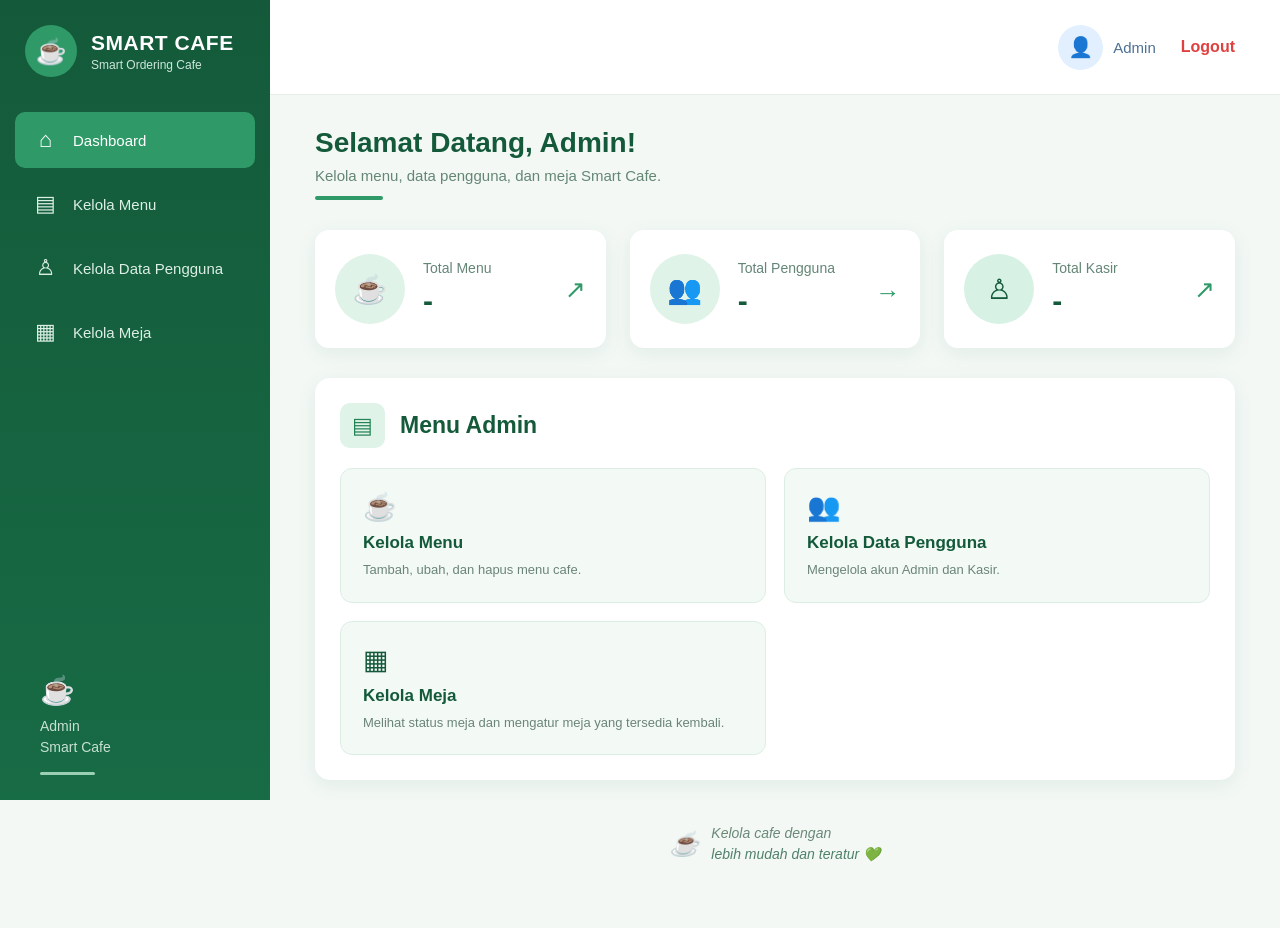
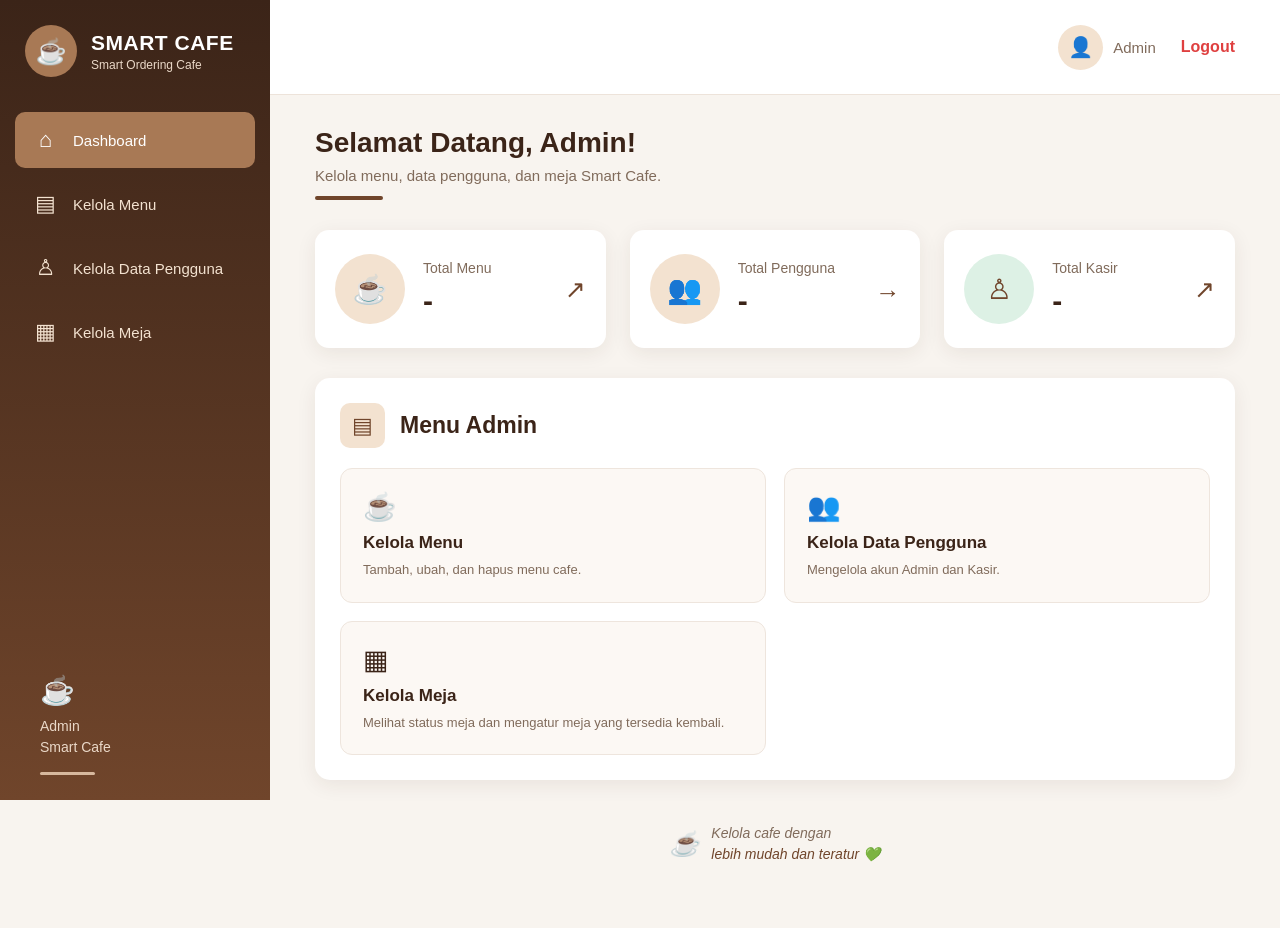
Before and after one commit to resikahutagalung1-creator/PBLIF3-ME06-Aplikasi-Smart-Ordering-Cafe-Berbasis-Rekomendasi-Menu, a Laravel app: page /admin/dashboard in a window 1280 px wide. Run offline with Laravel 12, Linux system fonts and the light colour scheme; a user stored in the database is signed in; data comes from the database, SQL or seed files in the repository.

Commit message:
update tampilan admin dan fitur logout admin

```diff
--- a/public/css/admin.css
+++ b/public/css/admin.css
@@ -1,3 +1,4 @@
+
 /* =====================================================
    RESET
 ===================================================== */
@@ -10,8 +11,8 @@
 
 body {
     font-family: Arial, Helvetica, sans-serif;
-    background: #f3f8f5;
-    color: #145a3a;
+    background: #F8F4EF;
+    color: #3B2418;
 }
 
 
@@ -39,8 +40,8 @@ body {
 
     background: linear-gradient(
         180deg,
-        #145a3a,
-        #176b45
+        #3B2418,
+        #70452B
     );
 
     color: white;
@@ -70,7 +71,7 @@ body {
 
     border-radius: 50%;
 
-    background: #2f9a68;
+    background: #A87955;
 
     display: flex;
     align-items: center;
@@ -91,7 +92,7 @@ body {
 
     font-size: 12px;
 
-    color: #cde7da;
+    color: #EAD8C8;
 }
 
 
@@ -122,7 +123,7 @@ body {
 
     border-radius: 10px;
 
-    color: #dcefe5;
+    color: #F3E2D0;
 
     text-decoration: none;
 
@@ -132,13 +133,13 @@ body {
 }
 
 .sidebar-menu a:hover {
-    background: #238052;
+    background: #8A5B3C;
 
     color: white;
 }
 
 .sidebar-menu a.active {
-    background: #2f9a68;
+    background: #A87955;
 
     color: white;
 }
@@ -166,7 +167,7 @@ body {
     left: 40px;
     bottom: 25px;
 
-    color: #c7e0d2;
+    color: #EAD8C8;
 
     font-size: 14px;
 
@@ -183,7 +184,7 @@ body {
     width: 55px;
     height: 3px;
 
-    background: #9bd0b4;
+    background: #D7B89E;
 
     border-radius: 10px;
 
@@ -213,7 +214,7 @@ body {
 
     background: white;
 
-    border-bottom: 1px solid #e5eee9;
+    border-bottom: 1px solid #EDE3DA;
 
     display: flex;
 
@@ -236,7 +237,7 @@ body {
 
     gap: 10px;
 
-    color: #4d7095;
+    color: #806B5B;
 
     font-size: 15px;
 }
@@ -247,7 +248,7 @@ body {
 
     border-radius: 50%;
 
-    background: #e1efff;
+    background: #F3E2D0;
 
     display: flex;
 
@@ -300,7 +301,7 @@ body {
 .page-title h1 {
     margin-bottom: 8px;
 
-    color: #145a3a;
+    color: #3B2418;
 
     font-size: 28px;
 
@@ -310,7 +311,7 @@ body {
 .page-title p {
     margin-bottom: 12px;
 
-    color: #648675;
+    color: #806B5B;
 
     font-size: 15px;
 }
@@ -319,7 +320,7 @@ body {
     width: 68px;
     height: 4px;
 
-    background: #2f9a68;
+    background: #70452B;
 
     border-radius: 10px;
 }
@@ -356,7 +357,7 @@ body {
 
     box-shadow:
         0 5px 20px
-        rgba(27, 97, 65, 0.08);
+        rgba(59, 36, 24, 0.08);
 
     transition: 0.2s;
 }
@@ -366,7 +367,7 @@ body {
 
     box-shadow:
         0 8px 25px
-        rgba(27, 97, 65, 0.12);
+        rgba(59, 36, 24, 0.12);
 }
 
 
@@ -382,7 +383,9 @@ body {
 
     border-radius: 50%;
 
-    background: #dff3e8;
+    background: #F3E2D0;
+
+    color: #70452B;
 
     display: flex;
 
@@ -393,7 +396,7 @@ body {
 }
 
 .stat-icon-success {
-    background: #d7f2e4;
+    background: #DDF1E5;
 }
 
 .stat-content {
@@ -403,13 +406,13 @@ body {
 .stat-title {
     margin-bottom: 8px;
 
-    color: #648675;
+    color: #806B5B;
 
     font-size: 14px;
 }
 
 .stat-number {
-    color: #145a3a;
+    color: #3B2418;
 
     font-size: 30px;
 
@@ -417,7 +420,7 @@ body {
 }
 
 .stat-arrow {
-    color: #2f9a68;
+    color: #70452B;
 
     font-size: 25px;
 }
@@ -436,7 +439,7 @@ body {
 
     box-shadow:
         0 5px 20px
-        rgba(27, 97, 65, 0.08);
+        rgba(59, 36, 24, 0.08);
 }
 
 
@@ -468,9 +471,9 @@ body {
 
     border-radius: 10px;
 
-    background: #dff3e8;
+    background: #F3E2D0;
 
-    color: #248255;
+    color: #70452B;
 
     display: flex;
 
@@ -482,7 +485,7 @@ body {
 }
 
 .card-title {
-    color: #145a3a;
+    color: #3B2418;
 
     font-size: 23px;
 
@@ -507,21 +510,21 @@ body {
 
     padding: 22px;
 
-    background: #f3faf6;
+    background: #FCF8F4;
 
-    border: 1px solid #dceee4;
+    border: 1px solid #EEE5DD;
 
     border-radius: 12px;
 
     text-decoration: none;
 
-    color: #145a3a;
+    color: #3B2418;
 
     transition: 0.2s;
 }
 
 .admin-menu-card:hover {
-    background: #e6f5ec;
+    background: #F3E2D0;
 
     transform: translateY(-2px);
 }
@@ -545,7 +548,7 @@ body {
 
     line-height: 1.5;
 
-    color: #6b8477;
+    color: #806B5B;
 }
 
 
@@ -566,7 +569,7 @@ body {
 
     padding: 18px;
 
-    color: #6a8878;
+    color: #806B5B;
 
     font-size: 14px;
 
@@ -586,7 +589,7 @@ body {
 }
 
 .bottom-quote-text span:last-child {
-    color: #51806a;
+    color: #70452B;
 }
 
 
--- a/routes/web.php
+++ b/routes/web.php
@@ -67,9 +67,14 @@ Route::get('/login', function (Request $request) {
 | PROSES LOGIN ADMIN
 |--------------------------------------------------------------------------
 */
-
+// LOGIN ADMIN
 Route::post('/login', [AdminController::class, 'login'])
     ->name('admin.login.process');
+// LOGOUT ADMIN
+Route::get('/admin/logout', function () {
+    session()->flush();
+    return redirect('/login');
+})->name('admin.logout');
 
 
 /*
```
